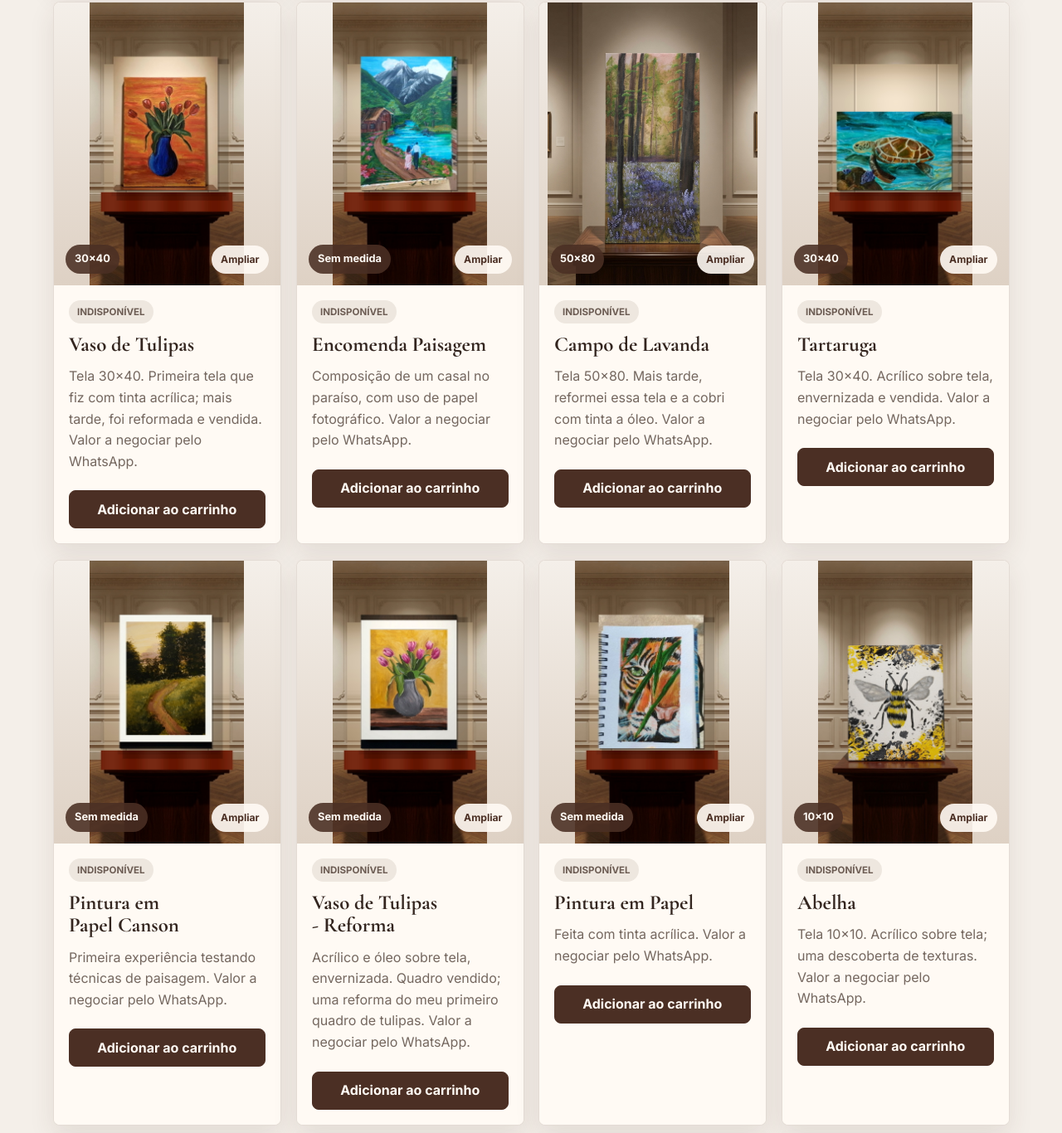
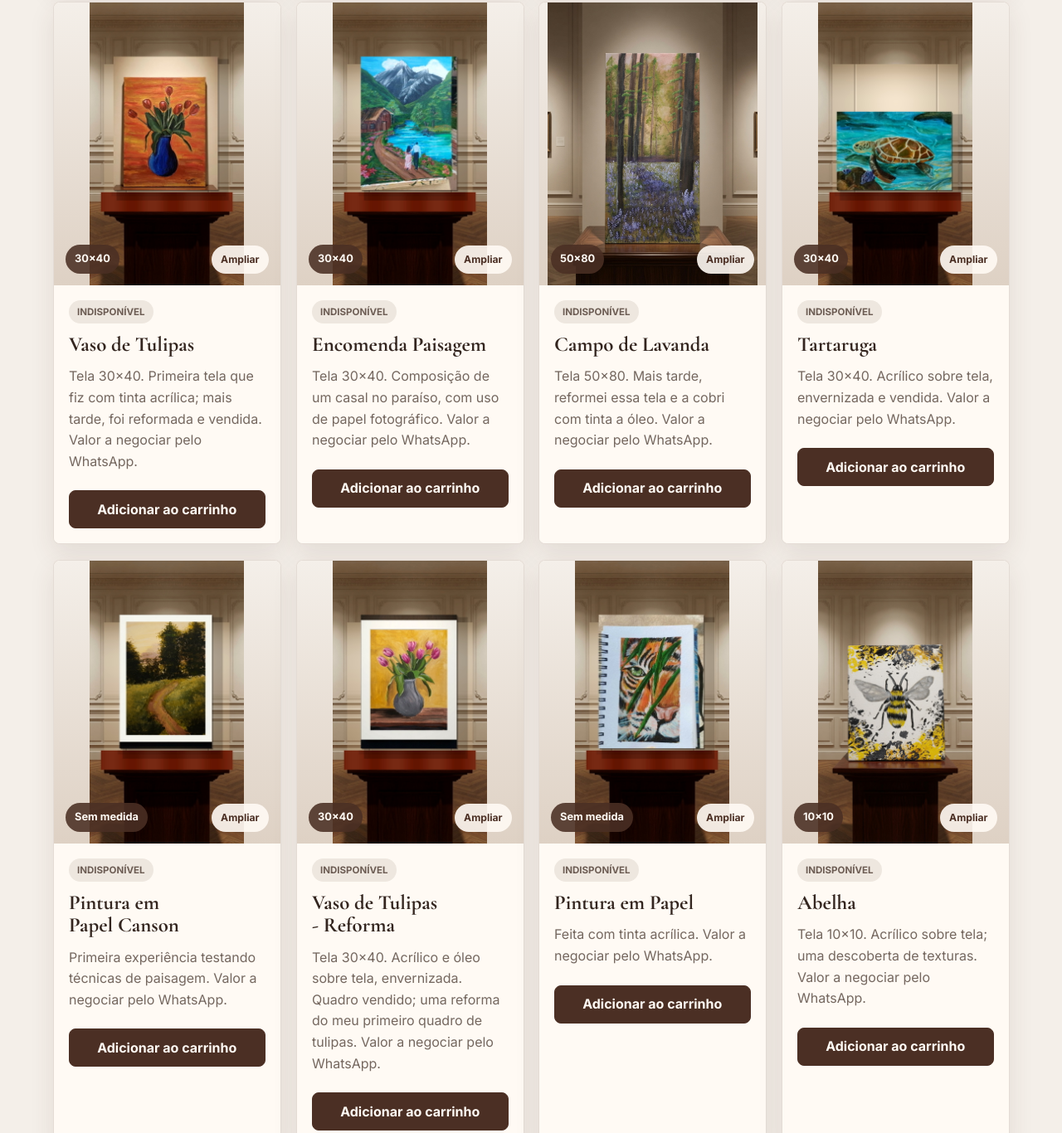
Before and after one commit to kdsolutions2026/Rayanni, a plain HTML site: page pages/artes.html in a window 1280 px wide. Shown: the part 1402-2768 px from the top of the page at 83% size. Drawn offline with nearby package versions, Linux system fonts and the light colour scheme.

Commit message:
Update artes.html

```diff
--- a/pages/artes.html
+++ b/pages/artes.html
@@ -112,16 +112,16 @@
           </div>
         </article>
 
-        <article class="art-card" data-category="sem-medida">
+        <article class="art-card" data-category="30x40">
           <button class="art-image product-photo" type="button" data-gallery-title="Encomenda Paisagem" data-gallery-images="../assets/obra-um-casal-no-paraiso.jpeg">
             <img src="../assets/obra-um-casal-no-paraiso.jpeg" alt="Encomenda Paisagem, pintura de casal em uma paisagem com montanhas e lago" />
-            <span>Sem medida</span>
+            <span>30x40</span>
           </button>
           <div class="art-info">
             <span class="status unavailable">Indispon&iacute;vel</span>
             <h3>Encomenda Paisagem</h3>
-            <p>Composição de um casal no paraíso, com uso de papel fotográfico. Valor a negociar pelo WhatsApp.</p>
-            <button class="cart-button" type="button" data-add-cart data-id="arte-encomenda-paisagem" data-name="Encomenda Paisagem" data-type="Encomenda" data-price="Valor a negociar pelo WhatsApp" data-image="../assets/obra-um-casal-no-paraiso.jpeg">Adicionar ao carrinho</button>
+            <p>Tela 30x40. Composição de um casal no paraíso, com uso de papel fotográfico. Valor a negociar pelo WhatsApp.</p>
+            <button class="cart-button" type="button" data-add-cart data-id="arte-encomenda-paisagem" data-name="Encomenda Paisagem" data-type="Tela 30x40" data-price="Valor a negociar pelo WhatsApp" data-image="../assets/obra-um-casal-no-paraiso.jpeg">Adicionar ao carrinho</button>
           </div>
         </article>
 
@@ -164,16 +164,16 @@
           </div>
         </article>
 
-        <article class="art-card" data-category="sem-medida">
+        <article class="art-card" data-category="30x40">
           <button class="art-image product-photo" type="button" data-gallery-title="Vaso de Tulipas - Reforma" data-gallery-images="../assets/obra-vaso-de-tulipas-reforma.jpg">
             <img src="../assets/obra-vaso-de-tulipas-reforma.jpg" alt="Tela Vaso de Tulipas reformada, pintura de tulipas em vaso cinza" />
-            <span>Sem medida</span>
+            <span>30x40</span>
           </button>
           <div class="art-info">
             <span class="status unavailable">Indispon&iacute;vel</span>
             <h3>Vaso de Tulipas - Reforma</h3>
-            <p>Acrílico e óleo sobre tela, envernizada. Quadro vendido; uma reforma do meu primeiro quadro de tulipas. Valor a negociar pelo WhatsApp.</p>
-            <button class="cart-button" type="button" data-add-cart data-id="arte-vaso-de-tulipas-reforma" data-name="Vaso de Tulipas - Reforma" data-type="Tela" data-price="Valor a negociar pelo WhatsApp" data-image="../assets/obra-vaso-de-tulipas-reforma.jpg">Adicionar ao carrinho</button>
+            <p>Tela 30x40. Acrílico e óleo sobre tela, envernizada. Quadro vendido; uma reforma do meu primeiro quadro de tulipas. Valor a negociar pelo WhatsApp.</p>
+            <button class="cart-button" type="button" data-add-cart data-id="arte-vaso-de-tulipas-reforma" data-name="Vaso de Tulipas - Reforma" data-type="Tela 30x40" data-price="Valor a negociar pelo WhatsApp" data-image="../assets/obra-vaso-de-tulipas-reforma.jpg">Adicionar ao carrinho</button>
           </div>
         </article>
 
```
